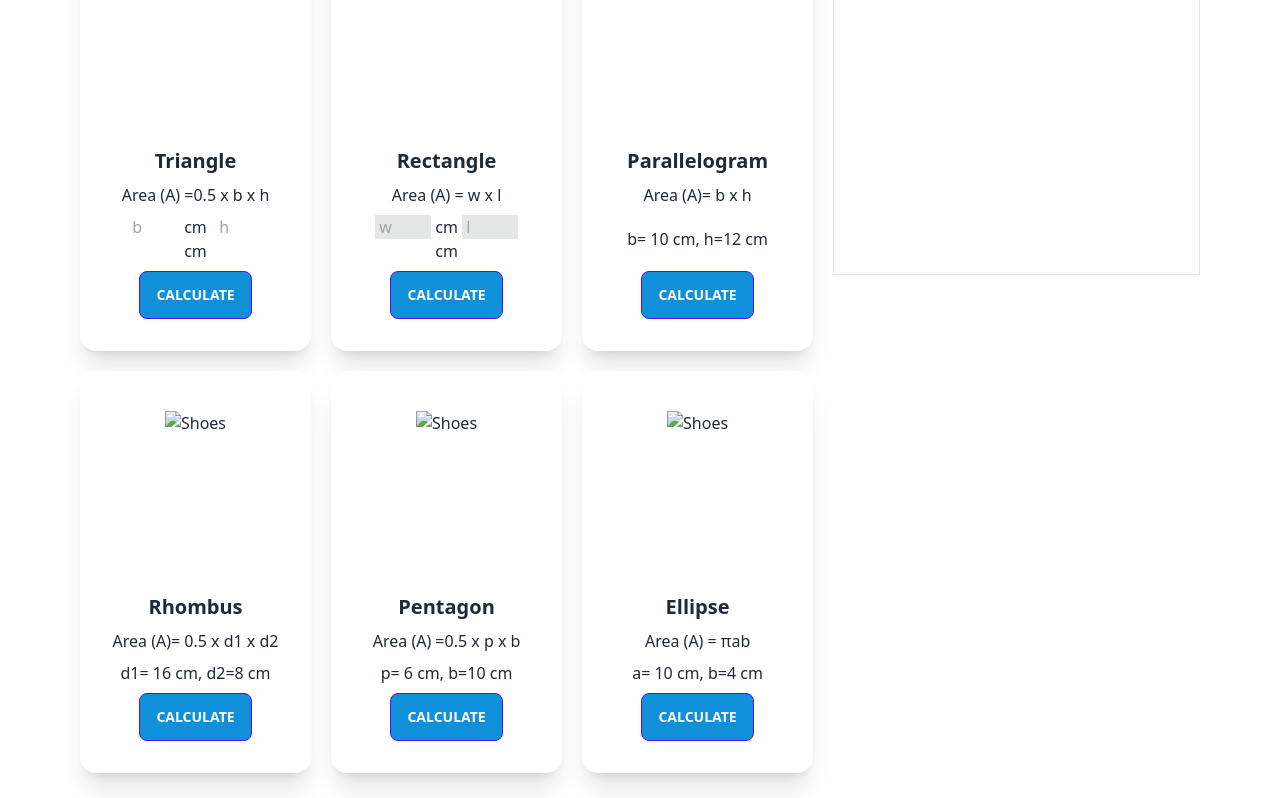
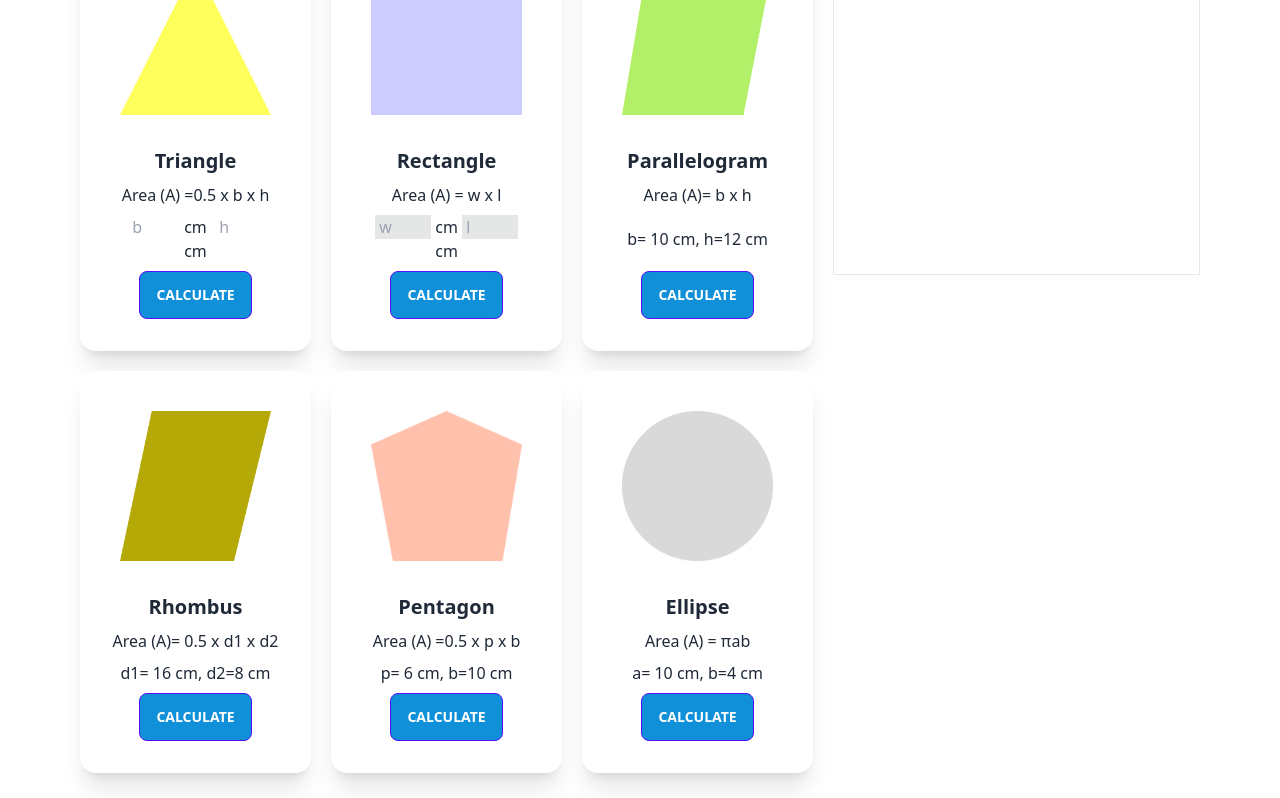
Before and after one commit to mehedi1802hasan/ass, a plain HTML site: page index.html in a window 1280 px wide. Shown: the part 187-985 px from the top of the page. Drawn offline with nearby package versions, Linux system fonts and the light colour scheme; the site is published under a folder, as on GitHub Pages, so addresses that start at the root find nothing.

Commit message:
image-path-changed

```diff
--- a/index.html
+++ b/index.html
@@ -30,7 +30,7 @@
             <!--------card 1------->
             <div class="card w-full bg-base-100 shadow-xl">
                 <figure class="px-10 pt-10">
-                  <img class="h-[150px]"  class="" src="/images/triangle.png" alt="Shoes" class="rounded-xl" />
+                  <img class="h-[150px]"  class="" src="./images/triangle.png" alt="Shoes" class="rounded-xl" />
                 </figure>
                 <div class="card-body items-center text-center">
                   <h2 id="first-name" class="card-title">Triangle</h2>
@@ -48,7 +48,7 @@
               ------>
               <div class="card w-full bg-base-100 shadow-xl">
                 <figure class="px-10 pt-10">
-                  <img class="h-[150px]"  src="/images/rectangle.png" alt="Shoes" class="rounded-xl" />
+                  <img class="h-[150px]"  src="./images/rectangle.png" alt="Shoes" class="rounded-xl" />
                 </figure>
                 <div class="card-body items-center text-center">
                   <h2 id="second-name" class="card-title">Rectangle</h2>
@@ -65,7 +65,7 @@
               <!----------3----->
               <div class="card w-full bg-base-100 shadow-xl">
                 <figure class="px-10 pt-10">
-                  <img class="h-[150px]"   src="/images/parallelogram.png" alt="Shoes" class="rounded-xl" />
+                  <img class="h-[150px]"   src="./images/parallelogram.png" alt="Shoes" class="rounded-xl" />
                 </figure>
                 <div class="card-body items-center text-center">
                   <h2 id="third-name" class="card-title">Parallelogram</h2>
@@ -80,7 +80,7 @@
               <!-------4-------->
               <div class="card  w-full bg-base-100 shadow-xl">
                 <figure class="px-10 pt-10">
-                  <img class="h-[150px]"   src="/images/rhombus.png" alt="Shoes" class="rounded-xl" />
+                  <img class="h-[150px]"   src="./images/rhombus.png" alt="Shoes" class="rounded-xl" />
                 </figure>
                 <div class="card-body items-center text-center">
                   <h2 id="fourth-name" class="card-title">Rhombus</h2>
@@ -96,7 +96,7 @@
               <!--------5------->
               <div class="card  w-full bg-base-100 shadow-xl">
                 <figure class="px-10 pt-10">
-                  <img class="h-[150px]"  src="/images/pentagon.png" alt="Shoes" class="rounded-xl" />
+                  <img class="h-[150px]"  src="./images/pentagon.png" alt="Shoes" class="rounded-xl" />
                 </figure>
                 <div class="card-body items-center text-center">
                   <h2 id="five-name" class="card-title">Pentagon</h2>
@@ -113,7 +113,7 @@
               <!--------6------->
               <div class="card  w-full bg-base-100 shadow-xl">
                 <figure class="px-10 pt-10">
-                  <img class="h-[150px]"  src="/images/ellipse.png" alt="Shoes" class="rounded-xl" />
+                  <img class="h-[150px]"  src="./images/ellipse.png" alt="Shoes" class="rounded-xl" />
                 </figure>
                 <div class="card-body items-center text-center">
                   <h2 id="six-name" class="card-title">Ellipse</h2>
```
